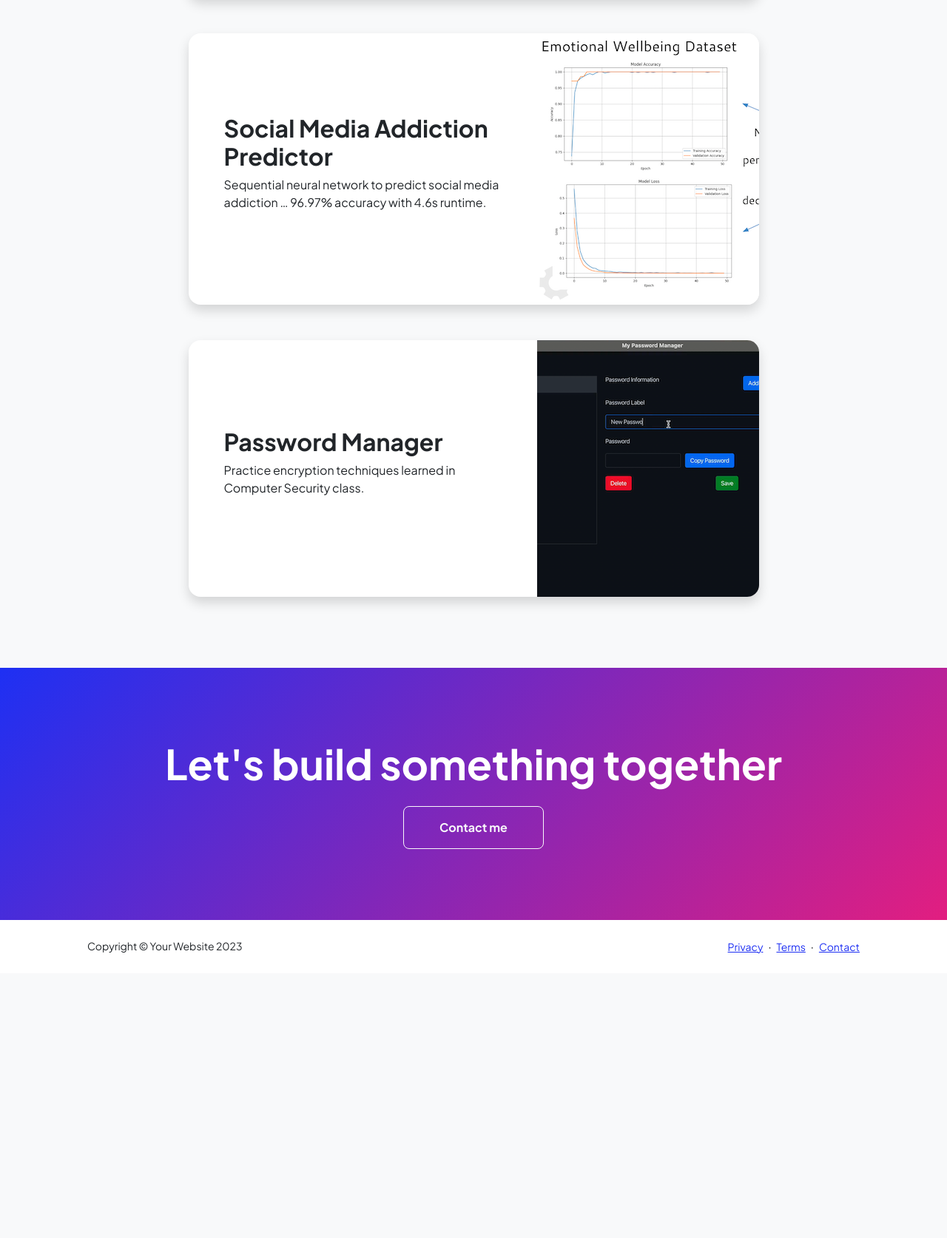
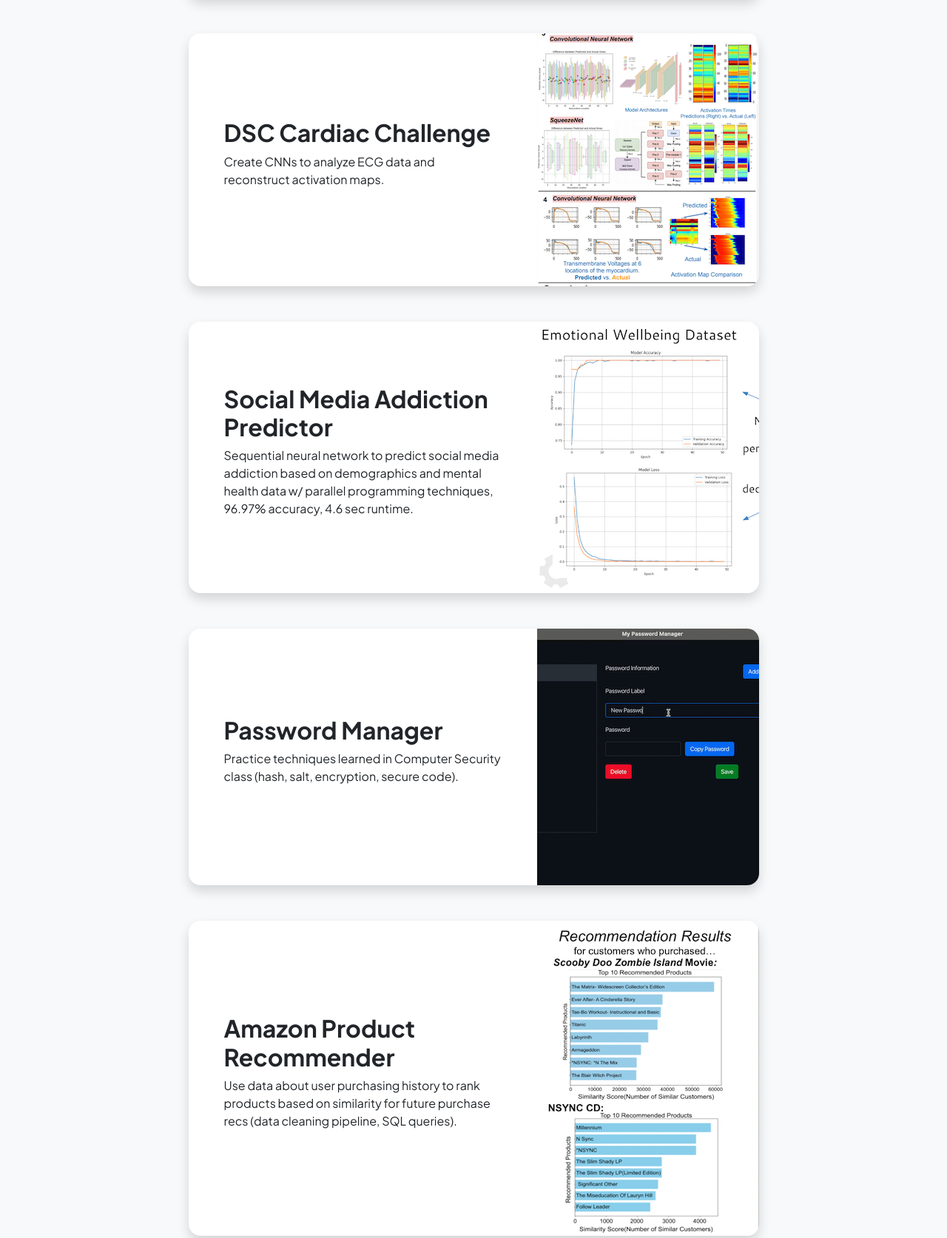
Before and after one commit to kellyegorman/kellyegorman.github.io, a plain HTML site: page projects.html in a window 1280 px wide. Shown: the part 631-2305 px from the top of the page at 74% size. Before the commit the page ends 1947 px from the top, so only its background shows below. Drawn offline with nearby package versions, Linux system fonts and the light colour scheme.

Commit message:
update projects & add more

```diff
--- a/projects.html
+++ b/projects.html
@@ -29,7 +29,7 @@
                             <li class="nav-item"><a class="nav-link" href="index.html">Home</a></li>
                             <li class="nav-item"><a class="nav-link" href="resume.html">Resume</a></li>
                             <li class="nav-item"><a class="nav-link" href="projects.html">Projects</a></li>
-                            <li class="nav-item"><a class="nav-link" href="contact.html">Contact</a></li>
+                            <!-- <li class="nav-item"><a class="nav-link" href="contact.html">Contact</a></li> -->
                         </ul>
                     </div>
                 </div>
@@ -60,13 +60,28 @@
                           </div>
                         </div>
 
+                          <!-- Project Card 5-->
+                          <div class="card overflow-hidden shadow rounded-4 border-0">
+                            <div class="card-body p-0">
+                              <div class="d-flex align-items-center">
+                                <div class="p-5">
+                                  <h2 class="fw-bolder">DSC Cardiac Challenge</h2>
+                                  <p>Create CNNs to analyze ECG data and reconstruct activation maps.</p>
+                                </div>
+                                <img class="img-fluid" src="assets/llnl-poster-png.png" alt="..." />
+                              </div>
+                            </div>
+                          </div>
+
+
                         <!-- Project Card 2-->
                         <div class="card overflow-hidden shadow rounded-4 border-0">
                           <div class="card-body p-0">
                             <div class="d-flex align-items-center">
                               <div class="p-5">
                                 <h2 class="fw-bolder">Social Media Addiction Predictor</h2>
-                                <p>Sequential neural network to predict social media addiction … 96.97% accuracy with 4.6s runtime.</p>
+                                <p>Sequential neural network to predict social media addiction based on demographics and mental health data w/ parallel programming techniques, 96.97% accuracy, 4.6 sec runtime.
+                                </p>
                               </div>
                               <img class="img-fluid" src="assets/social-media-add.png" alt="..." />
                             </div>
@@ -79,12 +94,27 @@
                             <div class="d-flex align-items-center">
                               <div class="p-5">
                                 <h2 class="fw-bolder">Password Manager</h2>
-                                <p>Practice encryption techniques learned in Computer Security class.</p>
+                                <p>Practice techniques learned in Computer Security class (hash, salt, encryption, secure code).</p>
                               </div>
                               <img class="img-fluid" src="assets/pwm.png" alt="..." />
                             </div>
                           </div>
                         </div>
+
+                        <!-- Project Card 4-->
+                        <div class="card overflow-hidden shadow rounded-4 border-0">
+                            <div class="card-body p-0">
+                              <div class="d-flex align-items-center">
+                                <div class="p-5">
+                                  <h2 class="fw-bolder">Amazon Product Recommender</h2>
+                                  <p>Use data about user purchasing history to rank products based on similarity for future purchase recs (data cleaning pipeline, SQL queries).</p>
+                                </div>
+                                <img class="img-fluid" src="assets/amazon-rec.png" alt="..." />
+                              </div>
+                            </div>
+                          </div>
+
+
                       </div><!-- /.vstack -->
 
                     </div>
@@ -95,7 +125,7 @@
             <section class="py-5 bg-gradient-primary-to-secondary text-white">
                 <div class="container px-5 my-5">
                     <div class="text-center">
-                        <h2 class="display-4 fw-bolder mb-4">Let's build something together</h2>
+                        <h2 class="display-4 fw-bolder mb-4">Please reach out!</h2>
                         <a class="btn btn-outline-light btn-lg px-5 py-3 fs-6 fw-bolder" href="contact.html">Contact me</a>
                     </div>
                 </div>
@@ -105,7 +135,7 @@
         <footer class="bg-white py-4 mt-auto">
             <div class="container px-5">
                 <div class="row align-items-center justify-content-between flex-column flex-sm-row">
-                    <div class="col-auto"><div class="small m-0">Copyright &copy; Your Website 2023</div></div>
+                    <div class="col-auto"><div class="small m-0">Copyright &copy; 2023</div></div>
                     <div class="col-auto">
                         <a class="small" href="#!">Privacy</a>
                         <span class="mx-1">&middot;</span>
```
Also changed, not shown: contact.html (+1 -1 lines), index.html (+6 -6 lines), resume.html (+2 -2 lines), assets/amazon-rec.png (added), assets/llnl-poster-png.png (added).
